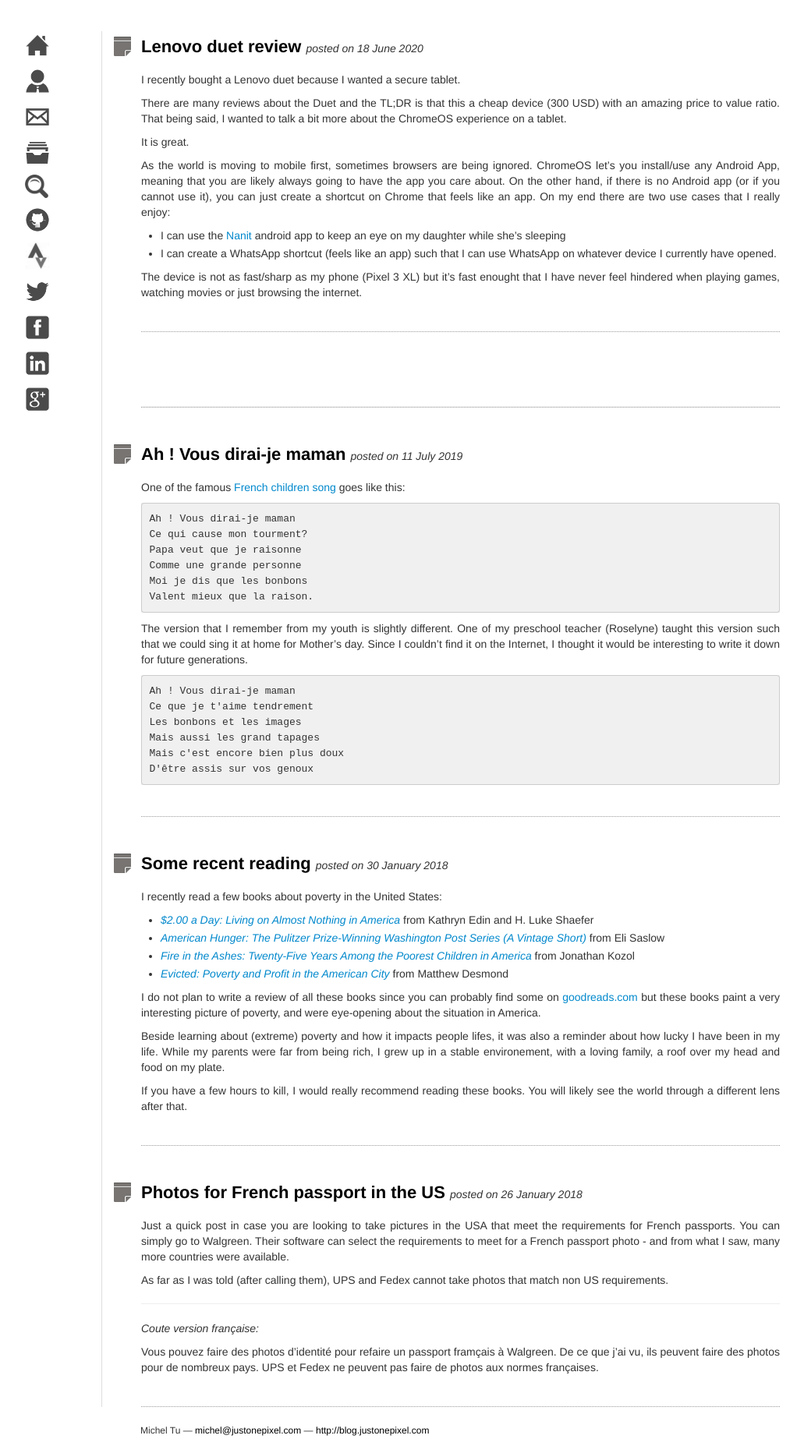
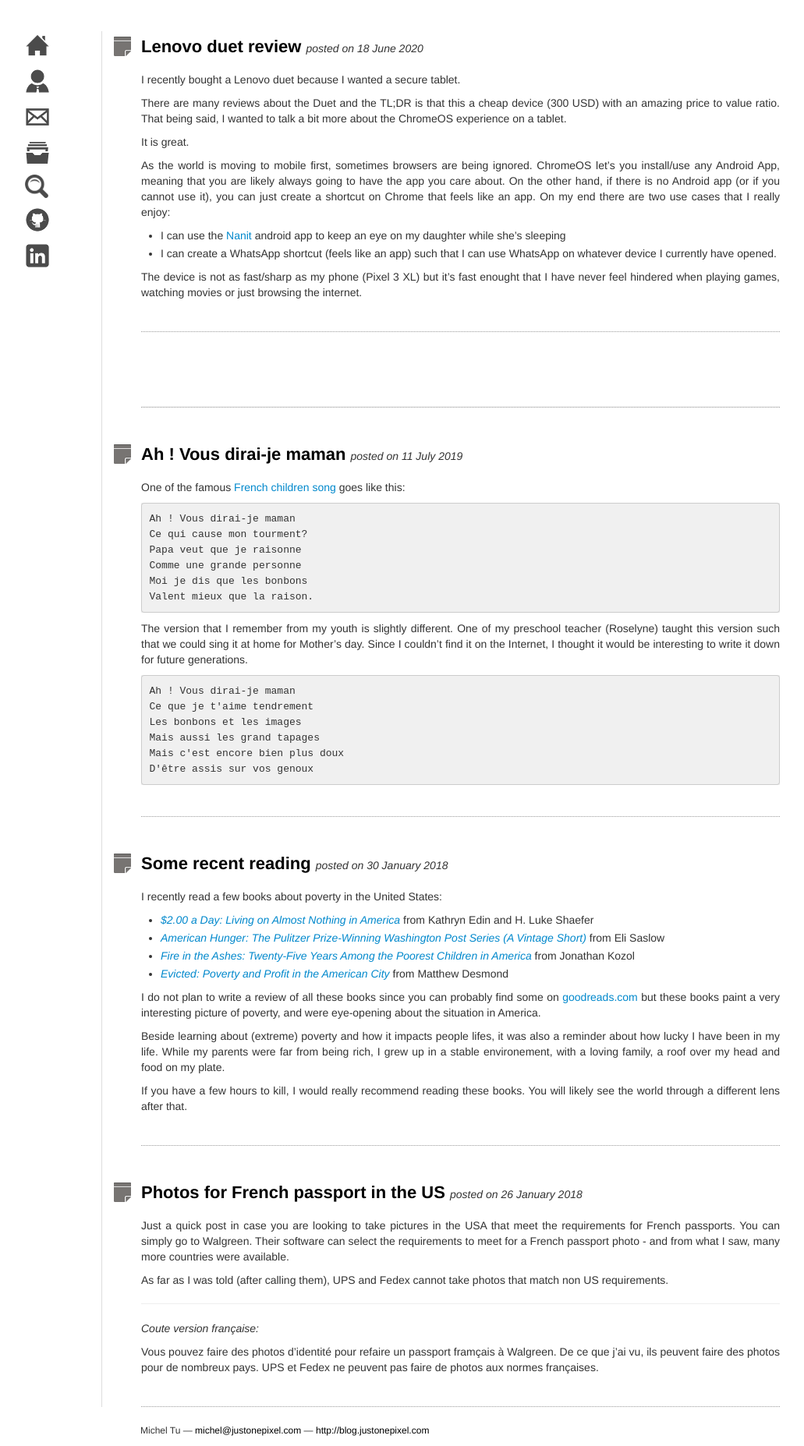
Before and after one commit to neumino/blog, a Jekyll site: the page built from index.md, in a window 1280 px wide. Shown: the whole page at 78% size, without its empty margins (125-1156 px from the left). Built offline with Jekyll 4.4.1, drawn with Linux system fonts in a browser that asks for light colours.

Commit message:
Clean up

```diff
--- a/_includes/themes/justonepixel/default.html
+++ b/_includes/themes/justonepixel/default.html
@@ -30,11 +30,7 @@
                     <li><a href="/archive.html"><img src="{{ ASSET_PATH }}/img/archive.png" /></a></li>
                     <li><a href="search.html"><img src="{{ ASSET_PATH }}/img/search.png" /></a></li>
                     <li><a href="https://github.com/neumino"><img src="{{ ASSET_PATH }}/img/github.png" /></a></li>
-                    <li><a href="http://www.strava.com/athletes/1952902"><img src="{{ ASSET_PATH }}/img/strava.png" /></a></li>
-                    <li><a href="https://twitter.com/neumino"><img src="{{ ASSET_PATH }}/img/twitter.png" /></a></li>
-                    <li><a href="https://www.facebook.com/michel.tu"><img src="{{ ASSET_PATH }}/img/facebook.png" /></a></li>
                     <li><a href="http://www.linkedin.com/in/tumichel"><img src="{{ ASSET_PATH }}/img/linkedin.png" /></a></li>
-                    <li><a href="https://plus.google.com/u/0/111745051853861893359/posts"><img src="{{ ASSET_PATH }}/img/googleplus.png" /></a></li>
                 </ul>
             </div>
         </div>
```
